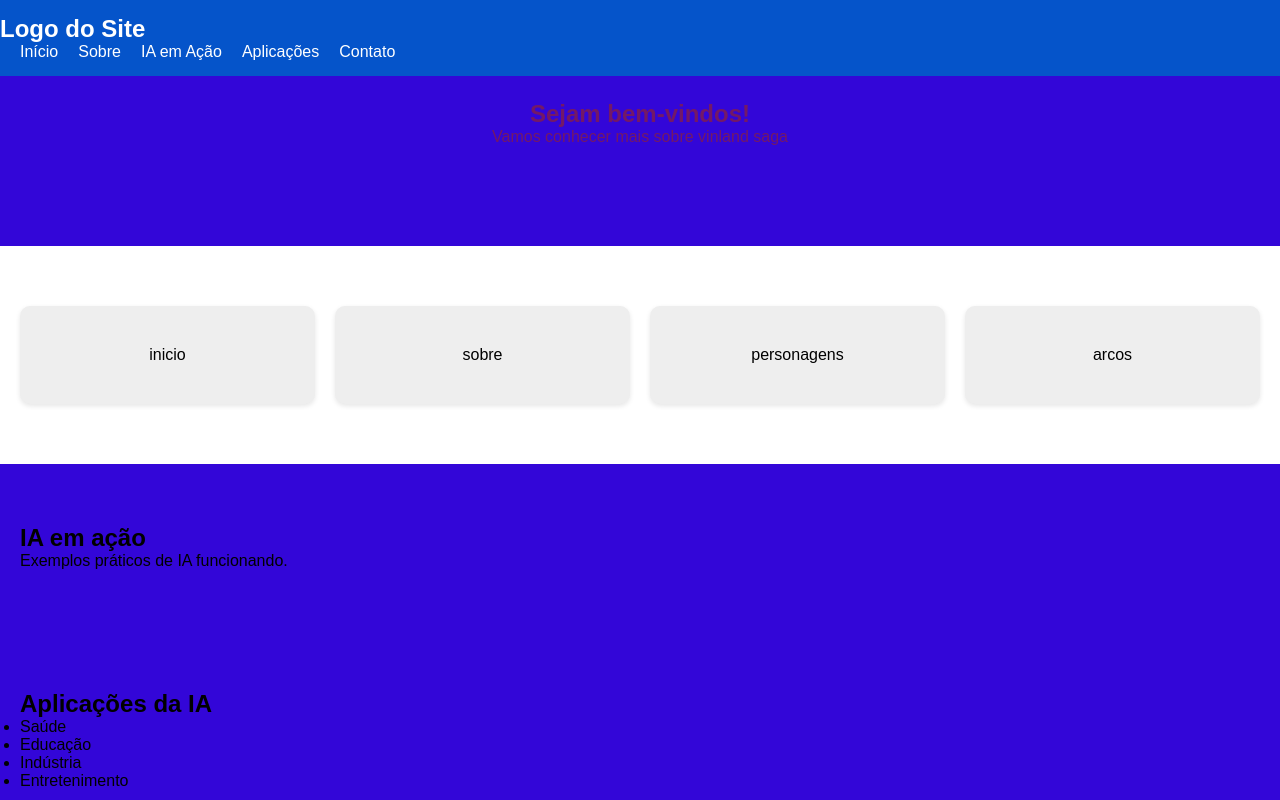
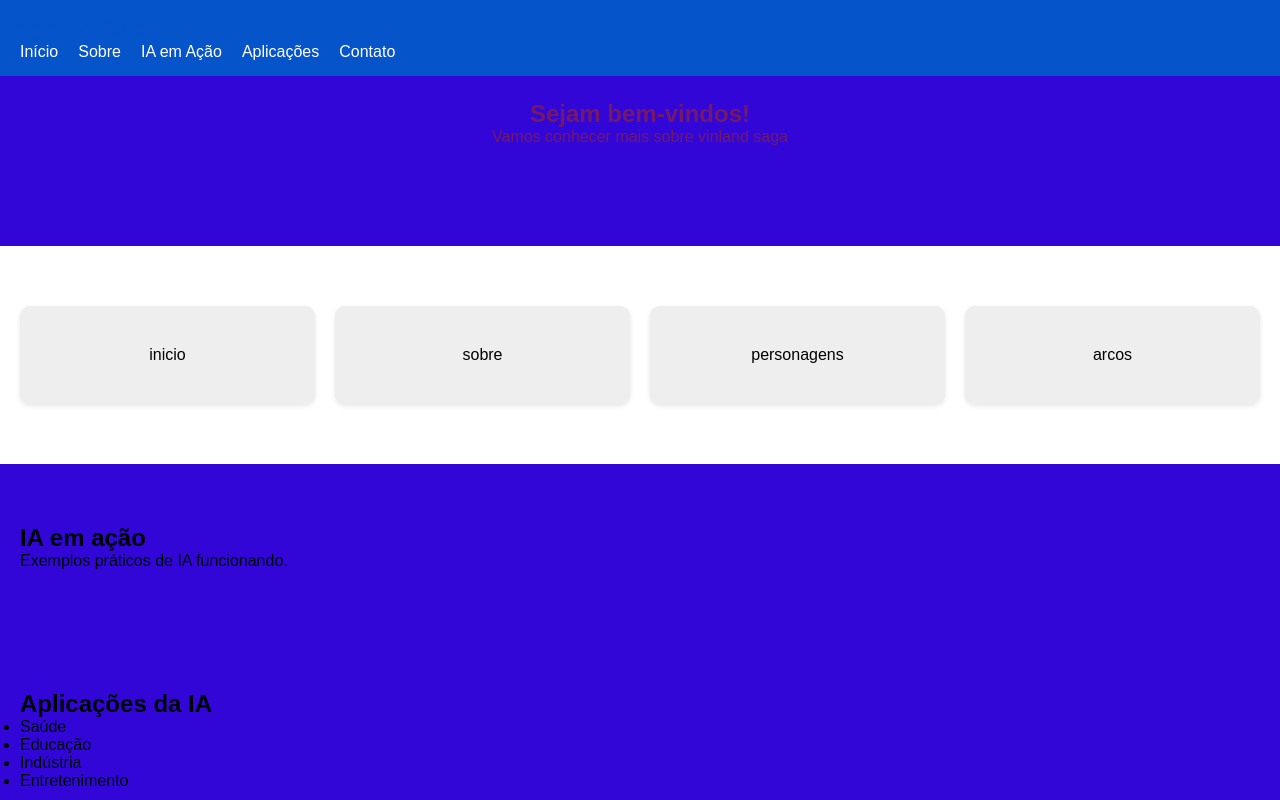
Before and after one commit to brayanmb10/site-de-vinland-saga, a plain HTML site: page index.html in a window 1280 px wide. Shown: the top 800 px of the page. Drawn offline with Linux system fonts and the light colour scheme.

Commit message:
Add files via upload

```diff
--- a/CSS/estilo.css
+++ b/CSS/estilo.css
@@ -21,7 +21,7 @@ body {
 
 header {
     background-color: #0554ca;
-    color: #fff;
+    color: #0554ca;
     position: fixed;
     width: 100%;
     top: 0;
```
